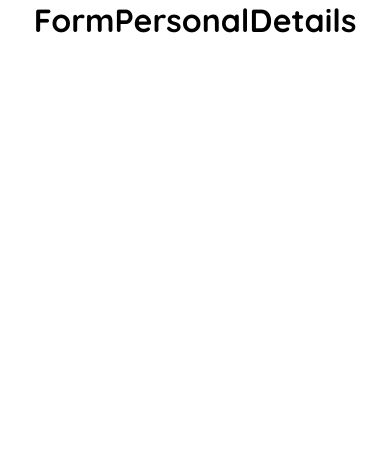
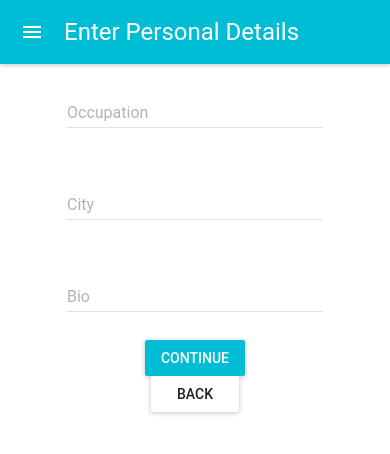
Before and after one commit to MatheusF99/login-screen, a React (Create React App) app: page / in a window 390 px wide. Both pictures are taken after a click on the button "CONTINUE". Shown: the top 454 px of the page. Built offline with nearby package versions, Linux system fonts and the light colour scheme.

Commit message:
mobile page register course

```diff
--- /dev/null
+++ b/src/components/FormPersonalDetails.js
@@ -0,0 +1,74 @@
+import React, { Component } from 'react'
+
+import MuiThemeProvider from 'material-ui/styles/MuiThemeProvider'
+import AppBar from 'material-ui/AppBar'
+import TextField from 'material-ui/TextField'
+import RaisedButton from 'material-ui/RaisedButton'
+
+class FormPersonalDetails extends Component {
+
+    continue = e =>{
+        e.preventDefault();
+        this.props.nextStep();
+    }
+    back = e =>{
+        e.preventDefault();
+        this.props.prevStep();
+    }
+
+    render() {
+        const { values, handleChange } =this.props
+        return (
+            <MuiThemeProvider>
+                <React.Fragment>
+                    <AppBar title="Enter Personal Details"/>
+                    <TextField
+                        hintText="enter you Occupation"
+                        floatingLabelText="Occupation"
+                        onChange={handleChange('occupation')}
+                        defaultValue={values.occupation}
+                    />
+                    <br/>
+                    <TextField
+                        hintText="enter you City"
+                        floatingLabelText="City"
+                        onChange={handleChange('city')}
+                        defaultValue={values.city}
+                    />
+                    <br/>
+                    <TextField
+                        hintText="enter you bio"
+                        floatingLabelText="Bio"
+                        onChange={handleChange('bio')}
+                        defaultValue={values.bio}
+                    />
+                    <br/>
+                    <RaisedButton
+                        label="Continue"
+                        primary="true"
+                        styles={
+                            styles.button
+                        }
+                        onClick={this.continue}
+                    />
+                    <RaisedButton
+                        label="Back"
+                        primary={false}
+                        styles={
+                            styles.button
+                        }
+                        onClick={this.back}
+                    />
+                </React.Fragment>
+            </MuiThemeProvider>
+        )
+    }
+}
+
+const styles ={
+    button:{
+        margin: 15
+    }
+}
+
+export default FormPersonalDetails
--- a/src/components/FormUserDetails.js
+++ b/src/components/FormUserDetails.js
@@ -5,7 +5,7 @@
 import RaisedButton from 'material-ui/RaisedButton'
 class FormUserDetails extends Component {
 
-    continue= e =>{
+    continue = e =>{
         e.preventDefault();
         this.props.nextStep();
     }
@@ -38,7 +38,7 @@
                     <br/>
                     <RaisedButton
                         label="Continue"
-                        primary="true"
+                        primary={true}
                         styles={
                             styles.button
                         }
--- a/src/components/UserForm.js
+++ b/src/components/UserForm.js
@@ -1,4 +1,5 @@
 import React, { Component } from 'react'
+import FormPersonalDetails from './FormPersonalDetails'
 
 import FormUSerDetails from './FormUserDetails'
 
@@ -9,7 +10,7 @@
         firstName:'',
         lastName:'',
         email:'',
-        ocupation:'',
+        occupation:'',
         city:'',
         bio:'',
 
@@ -38,13 +39,13 @@
 
     render() {
         const { step } = this.state
-        const { firstName, lastName, email, ocupation, city, bio } = this.state
+        const { firstName, lastName, email, occupation, city, bio } = this.state
 
         const values = {
             firstName,
             lastName,
             email,
-            ocupation,
+            occupation,
             city,
             bio
         }
@@ -59,7 +60,14 @@
                     />
                 )
             case 2:
-                return <h1>FormPersonalDetails</h1>
+                return (
+                    <FormPersonalDetails
+                        nextStep = {this.nextStep}
+                        prevStep = {this.prevStep}
+                        handleChange={this.handleChange}
+                        values={values}
+                    />
+                )
             case 3:
                 return <h1>Confirm</h1>
             case 4:
```
Also changed, not shown: src/components/FormPersonDetails.js (deleted), 1 other file (tests, documents, lock files or other folders).
